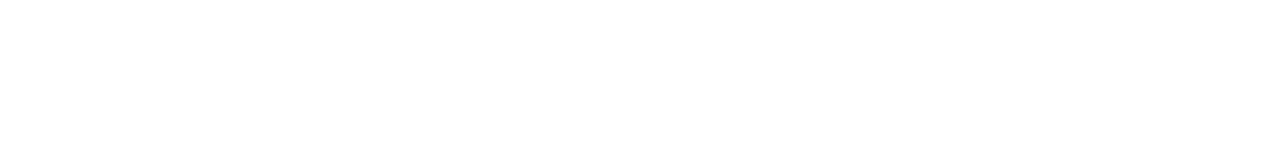
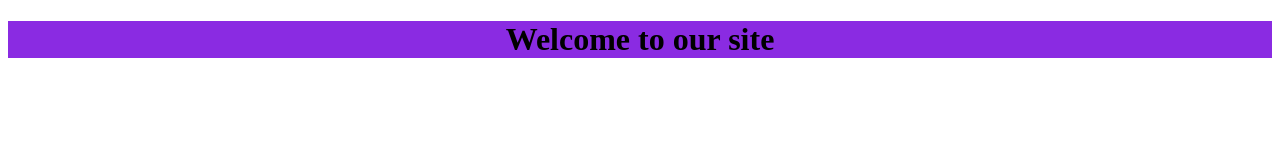
Before and after one commit to codeofssarkar/first-repo, a plain HTML site: page index.html in a window 1280 px wide. Drawn offline with Linux system fonts and the light colour scheme.

Commit message:
second commit

```diff
--- a/index.html
+++ b/index.html
@@ -4,8 +4,9 @@
     <meta charset="UTF-8">
     <meta name="viewport" content="width=device-width, initial-scale=1.0">
     <title>first-repo</title>
+    <link rel="stylesheet" href="style.css">
 </head>
 <body>
-
+    <h1 align="center">Welcome to our site</h1>
 </body>
 </html>
--- /dev/null
+++ b/style.css
@@ -0,0 +1,3 @@
+h1{
+    background-color: blueviolet;
+}
```
